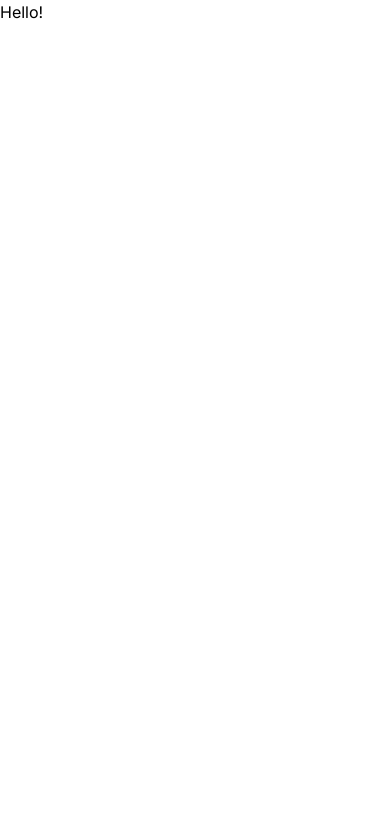
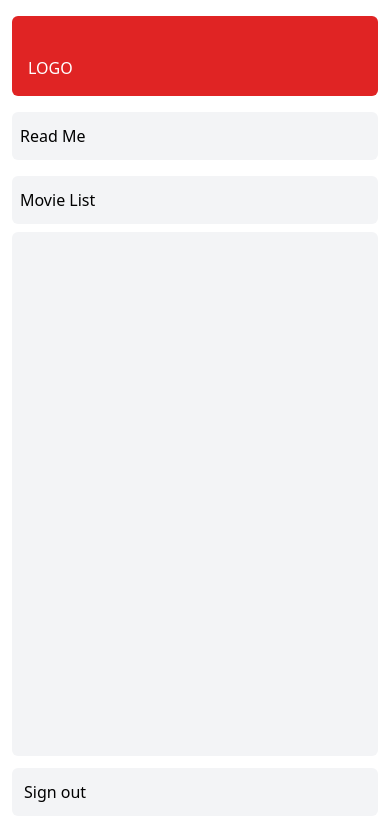
Before and after one commit to HongyuZhuz/movie-review-next, a Next.js app: page / in a window 390 px wide. Shown: the top 840 px of the page. Built offline with nearby package versions, Linux system fonts and the light colour scheme.

Commit message:
first version of navbar, need to add logo+icon+breakpoint

```diff
--- a/src/app/layout.tsx
+++ b/src/app/layout.tsx
@@ -1,12 +1,12 @@
 import type { Metadata } from "next";
 import { Inter } from "next/font/google";
 import "./globals.css";
+import SideNav from "./ui/sidnav";
 
 const inter = Inter({ subsets: ["latin"] });
 
 export const metadata: Metadata = {
-  title: "Create Next App",
-  description: "Generated by create next app",
+  title: "Movie review",
 };
 
 export default function RootLayout({
@@ -15,8 +15,11 @@ export default function RootLayout({
   children: React.ReactNode;
 }>) {
   return (
-    <html lang="en">
-      <body className={inter.className}>{children}</body>
-    </html>
+    <div className="flex h-screen flex-row md:overflow-hidden">
+      <div className="w-full flex-none md:w-64 overflow-auto">
+        <SideNav />
+      </div>
+      <main className="grow overflow-auto">{children}</main>
+    </div>
   );
 }
--- a/src/app/movies/page.tsx
+++ b/src/app/movies/page.tsx
@@ -0,0 +1,7 @@
+export default function Home() {
+    return (
+      <div>
+        <p> Hello movies!</p>
+      </div>
+    );
+  }
--- /dev/null
+++ b/src/app/ui/nav-links.tsx
@@ -0,0 +1,20 @@
+import Link from "next/link"
+const links = [
+    {
+        text:"Read Me",
+        link:"/"
+    },
+    {
+        text:"Movie List",
+        link:"/movies"
+    }
+]
+export default function NavLinks(){
+    return(
+        <div className="flex flex-col w-full">
+            {links.map((l)=>{
+                return (<Link className= "bg-gray-100 my-2 py-3 pl-2 rounded-md hover:bg-red-300"href={l.link}>{l.text}</Link>)
+            })}
+        </div>
+    )
+}
--- a/src/app/ui/sidnav.tsx
+++ b/src/app/ui/sidnav.tsx
@@ -0,0 +1,26 @@
+import Link from "next/link"
+import NavLinks from "./nav-links"
+
+export default function SideNav() {
+    return(
+        <div className="flex h-full flex-col px-3 py-4 md:px-2">
+            <Link className="mb-2 flex h-20 items-end justify-start rounded-md bg-red-600 p-4 md:h-40"
+            href="/">
+                <p className="text-white w-32 md:2-40"> LOGO</p>
+            </Link>
+            <div className="grow flex flex-col overflow-auto justify-between">
+                <div>
+                    <NavLinks />
+                </div>
+                <div className="grow bg-gray-100 rounded-md"/>
+                <button className="py-3 px-3 bg-gray-100 my-3 rounded-md hover:bg-red-300 text-left">
+                        Sign out
+                </button>
+
+
+
+            </div>
+        </div>
+
+    )
+}
```
